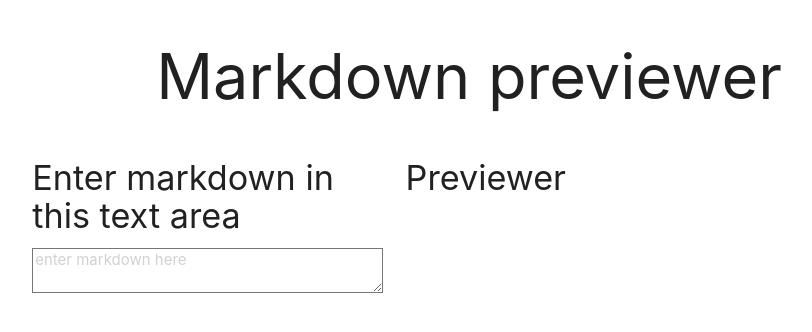
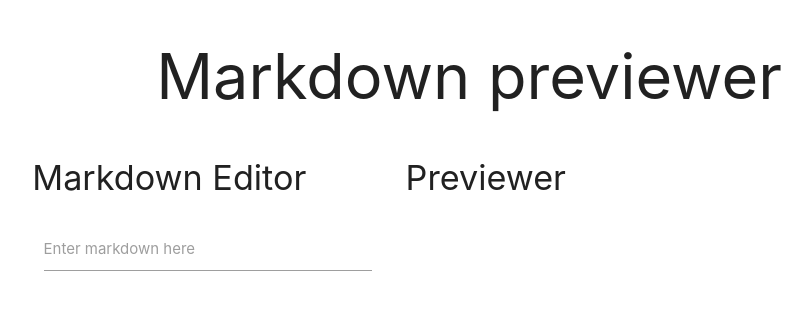
Before and after one commit to akinwale-habibullah/markdown-previewer, a React (Create React App) app: page / in a window 1280 px wide. Shown: the top 332 px of the page, without its empty margins (171-983 px from the left). Built offline with nearby package versions, Linux system fonts and the light colour scheme.

Commit message:
handle text change in markdown editor in editor component

```diff
--- a/src/components/editor/Editor.js
+++ b/src/components/editor/Editor.js
@@ -1,10 +1,20 @@
 import React from 'react';
+import 'materialize-css/dist/css/materialize.min.css';
+import 'materialize-css/dist/js/materialize';
 
 const EditorComponent = (props) => {
+  function handleTextChange(e){
+    const markdown = e.target.value;
+    props.submitMarkDown(markdown);
+  }
+
   return (
     <div>
-      <h4>Enter markdown in this text area</h4>
-      <textarea placeholder="enter markdown here"></textarea>
+      <h4>Markdown Editor</h4>
+      <div className="input-field col s12">
+        <textarea id="textarea1" className="materialize-textarea" onKeyUp={handleTextChange}></textarea>
+        <label htmlFor="textarea1">Enter markdown here</label>
+      </div>
     </div>
   )
 }
```
